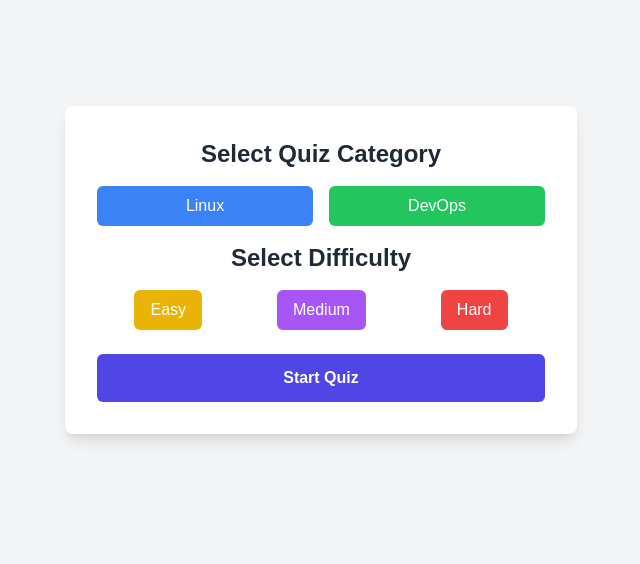
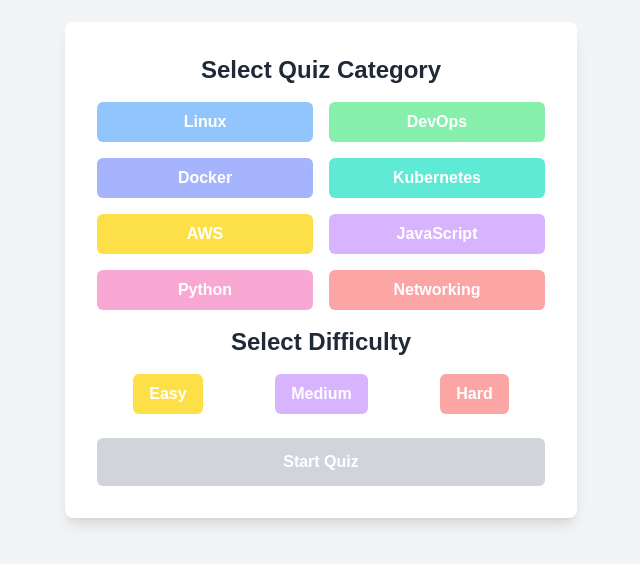
Before and after one commit to kubsamelkamu/Quiz_App, a Next.js app: page /quizzes in a window 1280 px wide. Shown: the part 130-694 px from the top of the page, without its empty margins (319-959 px from the left). Built offline with nearby package versions, Linux system fonts and the light colour scheme; no server answers.

Commit message:
added more category as an option

```diff
--- a/src/components/Quiz/QuizSelection.tsx
+++ b/src/components/Quiz/QuizSelection.tsx
@@ -14,10 +14,12 @@ const QuizSelection = () => {
       try {
         const questions = await fetchQuizQuestions(category, difficulty);
         console.log('Fetched Questions:', questions);
-        localStorage.setItem('quizQuestions', JSON.stringify(questions));
-        router.push('/quiz');
+        router.push({
+          pathname: '/quiz',
+          query: { questions: JSON.stringify(questions) },
+        });
       } catch (error) {
-        console.error('Error fetching quiz questions:', error);
+        console.error('Error fetching quiz:', error);
         alert('Failed to load quiz. Please try again.');
       } finally {
         setLoading(false);
@@ -32,18 +34,109 @@ const QuizSelection = () => {
       <div className="bg-white shadow-lg rounded-lg p-8 max-w-lg w-full text-center">
         <h2 className="text-2xl font-bold mb-4 text-gray-800">Select Quiz Category</h2>
         <div className="grid grid-cols-2 gap-4 mb-4">
-          <button onClick={() => setCategory('Linux')} className="bg-blue-500 px-4 py-2 rounded-md text-white">Linux</button>
-          <button onClick={() => setCategory('DevOps')} className="bg-green-500 px-4 py-2 rounded-md text-white">DevOps</button>
+          <button
+            onClick={() => setCategory('Linux')}
+            className={`px-4 py-2 rounded-md text-white font-semibold ${
+              category === 'Linux' ? 'bg-blue-500' : 'bg-blue-300 hover:bg-blue-400'
+            }`}
+          >
+            Linux
+          </button>
+          <button
+            onClick={() => setCategory('DevOps')}
+            className={`px-4 py-2 rounded-md text-white font-semibold ${
+              category === 'DevOps' ? 'bg-green-500' : 'bg-green-300 hover:bg-green-400'
+            }`}
+          >
+            DevOps
+          </button>
+          <button
+            onClick={() => setCategory('Docker')}
+            className={`px-4 py-2 rounded-md text-white font-semibold ${
+              category === 'Docker' ? 'bg-indigo-500' : 'bg-indigo-300 hover:bg-indigo-400'
+            }`}
+          >
+            Docker
+          </button>
+          <button
+            onClick={() => setCategory('Kubernetes')}
+            className={`px-4 py-2 rounded-md text-white font-semibold ${
+              category === 'Kubernetes' ? 'bg-teal-500' : 'bg-teal-300 hover:bg-teal-400'
+            }`}
+          >
+            Kubernetes
+          </button>
+          <button
+            onClick={() => setCategory('AWS')}
+            className={`px-4 py-2 rounded-md text-white font-semibold ${
+              category === 'AWS' ? 'bg-yellow-500' : 'bg-yellow-300 hover:bg-yellow-400'
+            }`}
+          >
+            AWS
+          </button>
+          <button
+            onClick={() => setCategory('JavaScript')}
+            className={`px-4 py-2 rounded-md text-white font-semibold ${
+              category === 'JavaScript' ? 'bg-purple-500' : 'bg-purple-300 hover:bg-purple-400'
+            }`}
+          >
+            JavaScript
+          </button>
+          <button
+            onClick={() => setCategory('Python')}
+            className={`px-4 py-2 rounded-md text-white font-semibold ${
+              category === 'Python' ? 'bg-pink-500' : 'bg-pink-300 hover:bg-pink-400'
+            }`}
+          >
+            Python
+          </button>
+          <button
+            onClick={() => setCategory('Networking')}
+            className={`px-4 py-2 rounded-md text-white font-semibold ${
+              category === 'Networking' ? 'bg-red-500' : 'bg-red-300 hover:bg-red-400'
+            }`}
+          >
+            Networking
+          </button>
         </div>
 
         <h2 className="text-2xl font-bold mb-4 text-gray-800">Select Difficulty</h2>
         <div className="flex justify-around mb-6">
-          <button onClick={() => setDifficulty('easy')} className="bg-yellow-500 px-4 py-2 rounded-md text-white">Easy</button>
-          <button onClick={() => setDifficulty('medium')} className="bg-purple-500 px-4 py-2 rounded-md text-white">Medium</button>
-          <button onClick={() => setDifficulty('hard')} className="bg-red-500 px-4 py-2 rounded-md text-white">Hard</button>
+          <button
+            onClick={() => setDifficulty('easy')}
+            className={`px-4 py-2 rounded-md text-white font-semibold ${
+              difficulty === 'easy' ? 'bg-yellow-500' : 'bg-yellow-300 hover:bg-yellow-400'
+            }`}
+          >
+            Easy
+          </button>
+          <button
+            onClick={() => setDifficulty('medium')}
+            className={`px-4 py-2 rounded-md text-white font-semibold ${
+              difficulty === 'medium' ? 'bg-purple-500' : 'bg-purple-300 hover:bg-purple-400'
+            }`}
+          >
+            Medium
+          </button>
+          <button
+            onClick={() => setDifficulty('hard')}
+            className={`px-4 py-2 rounded-md text-white font-semibold ${
+              difficulty === 'hard' ? 'bg-red-500' : 'bg-red-300 hover:bg-red-400'
+            }`}
+          >
+            Hard
+          </button>
         </div>
 
-        <button onClick={handleFetchQuestions} disabled={!category || !difficulty || loading} className="bg-indigo-600 w-full py-3 rounded-md text-white font-bold">
+        <button
+          onClick={handleFetchQuestions}
+          disabled={!category || !difficulty || loading}
+          className={`w-full py-3 rounded-md text-white font-bold transition duration-200 ${
+            category && difficulty
+              ? 'bg-indigo-600 hover:bg-indigo-700'
+              : 'bg-gray-300 cursor-not-allowed'
+          }`}
+        >
           {loading ? 'Loading...' : 'Start Quiz'}
         </button>
       </div>
@@ -51,4 +144,5 @@ const QuizSelection = () => {
   );
 };
 
+
 export default QuizSelection;
```
